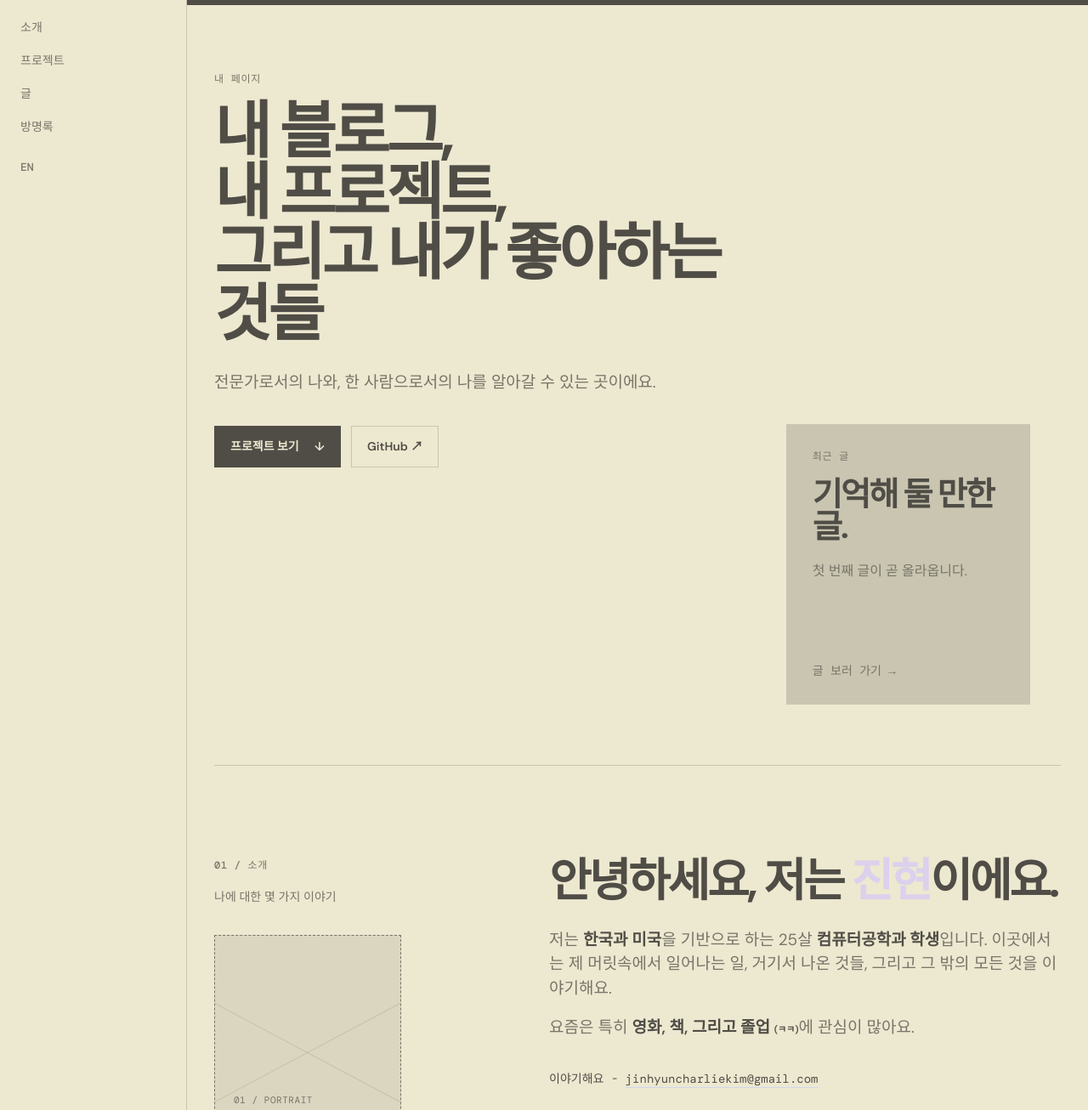
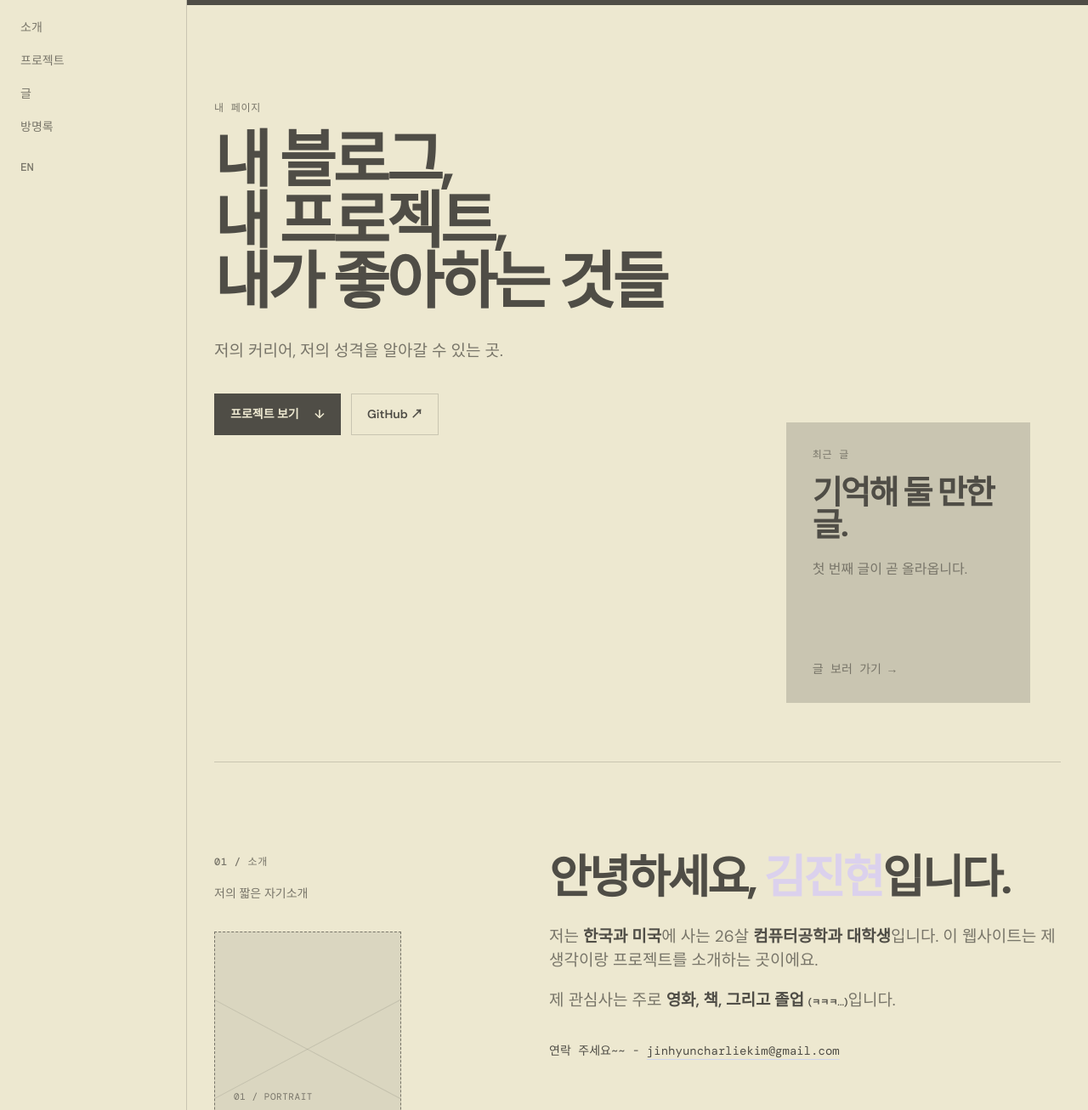
Before and after one commit to imasepan/imasepan.github.io, a Jekyll site: the page built from kr.html, in a window 1280 px wide and 1400 px high, cut to the strip 94-1400 px from the top of the window. Shown: the whole strip at 85% size. Built offline with Jekyll 4.4.1, drawn with Linux system fonts in a browser that asks for light colours; some of the changed text lies outside the part shown.

```diff
--- a/kr.html
+++ b/kr.html
@@ -52,8 +52,8 @@
       <section class="hero" aria-labelledby="hero-title">
         <div class="hero-intro">
           <p class="eyebrow">내 페이지</p>
-          <h1 id="hero-title">내 블로그,<br />내 프로젝트,<br />그리고 내가 좋아하는 것들</h1>
-          <p class="hero-copy">전문가로서의 나와, 한 사람으로서의 나를 알아갈 수 있는 곳이에요.</p>
+          <h1 id="hero-title">내 블로그,<br />내 프로젝트,<br />내가 좋아하는 것들</h1>
+          <p class="hero-copy">저의 커리어, 저의 성격을 알아갈 수 있는 곳.</p>
           <div class="hero-actions">
             <a class="button button-primary" href="#projects">프로젝트 보기 <span aria-hidden="true">↓</span></a>
             <a class="button button-quiet" href="https://github.com/imasepan" target="_blank" rel="noreferrer">GitHub ↗</a>
@@ -77,7 +77,7 @@
       <section id="about" class="section about-section" aria-labelledby="about-title">
         <div class="about-label">
           <p class="eyebrow">01 / 소개</p>
-          <p class="about-note">나에 대한 몇 가지 이야기</p>
+          <p class="about-note">저의 짧은 자기소개</p>
           <div class="photo-placeholder photo-placeholder-portrait" role="img" aria-label="인물 사진 자리 표시자">
             <span>01 / portrait</span>
             <strong>사진을 넣어 주세요</strong>
@@ -85,10 +85,10 @@
           </div>
         </div>
         <div class="about-copy">
-          <h2 id="about-title">안녕하세요, 저는 <span>진현</span>이에요.</h2>
-          <p>저는 <strong>한국과 미국</strong>을 기반으로 하는 25살 <strong>컴퓨터공학과 학생</strong>입니다. 이곳에서는 제 머릿속에서 일어나는 일, 거기서 나온 것들, 그리고 그 밖의 모든 것을 이야기해요.</p>
-          <p>요즘은 특히 <strong>영화, 책, 그리고 졸업 <small><small><small>(ㅋㅋ)</small></small></small></strong>에 관심이 많아요.</p>
-          <p class="about-contact">이야기해요 - <a href="mailto:jinhyuncharliekim@gmail.com">jinhyuncharliekim@gmail.com</a></p>
+          <h2 id="about-title">안녕하세요, <span>김진현</span>입니다.</h2>
+          <p>저는 <strong>한국과 미국</strong>에 사는 26살 <strong>컴퓨터공학과 대학생</strong>입니다. 이 웹사이트는 제 생각이랑 프로젝트를 소개하는 곳이에요.</p>
+          <p>제 관심사는 주로 <strong>영화, 책, 그리고 졸업 <small><small><small>(ㅋㅋㅋ...)</small></small></small></strong>입니다.</p>
+          <p class="about-contact">연락 주세요~~ - <a href="mailto:jinhyuncharliekim@gmail.com">jinhyuncharliekim@gmail.com</a></p>
         </div>
       </section>
 
@@ -109,7 +109,7 @@
         <div class="section-heading">
           <div>
             <p class="eyebrow">02 / 프로젝트</p>
-            <h2 id="projects-title">내가 만들었던 멋진 것들 (가끔은 도움을 받아서) (항상 도움을 받아서)</h2>
+            <h2 id="projects-title">제가 만들었던 멋진 것들 (때로 도움 받았는데...) (사실  도움을 받았어요....)</h2>
           </div>
           <a class="text-link" href="https://github.com/imasepan?tab=repositories" target="_blank" rel="noreferrer">모든 저장소 ↗</a>
         </div>
@@ -121,7 +121,7 @@
       <section class="section split-section single-card" aria-label="방명록">
         <a class="feature-card feature-link accent-card" href="/guestbook.html">
           <p class="eyebrow">04 / 방명록</p>
-          <h2>짧은 인사를 남겨 주세요.</h2>
+          <h2>짧은 소감을 남겨 주세요.</h2>
           <p>사이트가 마음에 들었다면 메시지를 남겨 주세요! (좋은 메시지라면 더 좋아요).</p>
           <span class="text-link">방명록 쓰기 →</span>
         </a>
@@ -136,7 +136,7 @@
 
     <footer class="site-footer">
       <a class="wordmark" href="/kr/">imasepan<span>_</span></a>
-      <p>일주일 동안 정신없이 작업하다가, 그 뒤로는 완전히 잊어버리는 모습을 지켜봐 주세요.</p>
+      <p>귀차니즘을 버텨서 열심히 살게요~</p>
       <a href="https://github.com/imasepan" target="_blank" rel="noreferrer">github.com/imasepan ↗</a>
     </footer>
     <script src="/script.js?v=20260803-2"></script>
```
